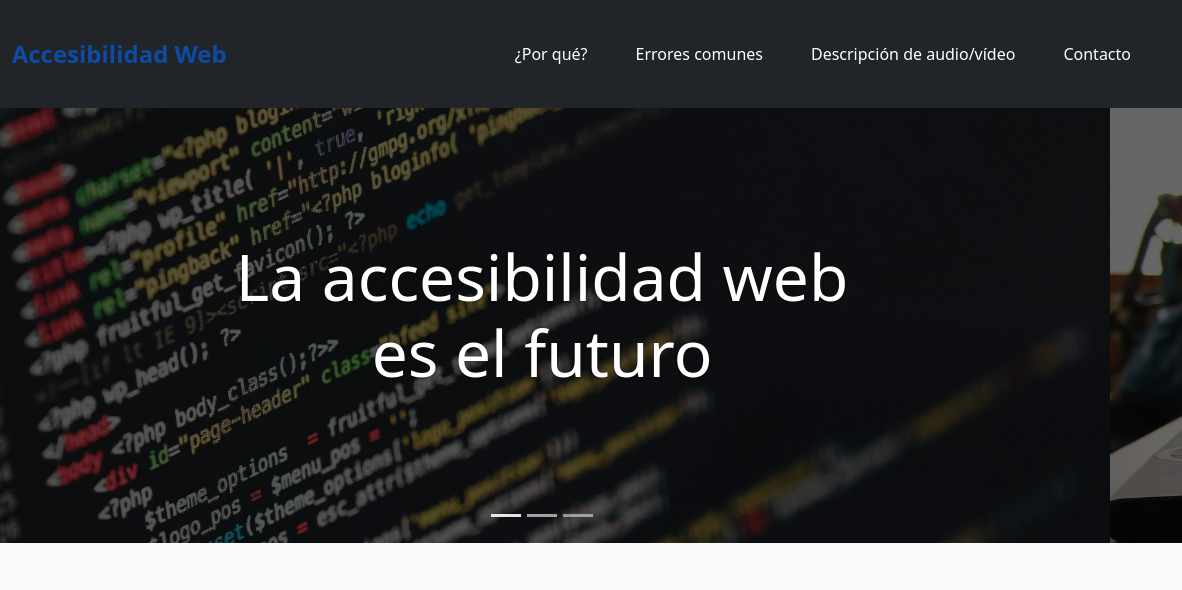
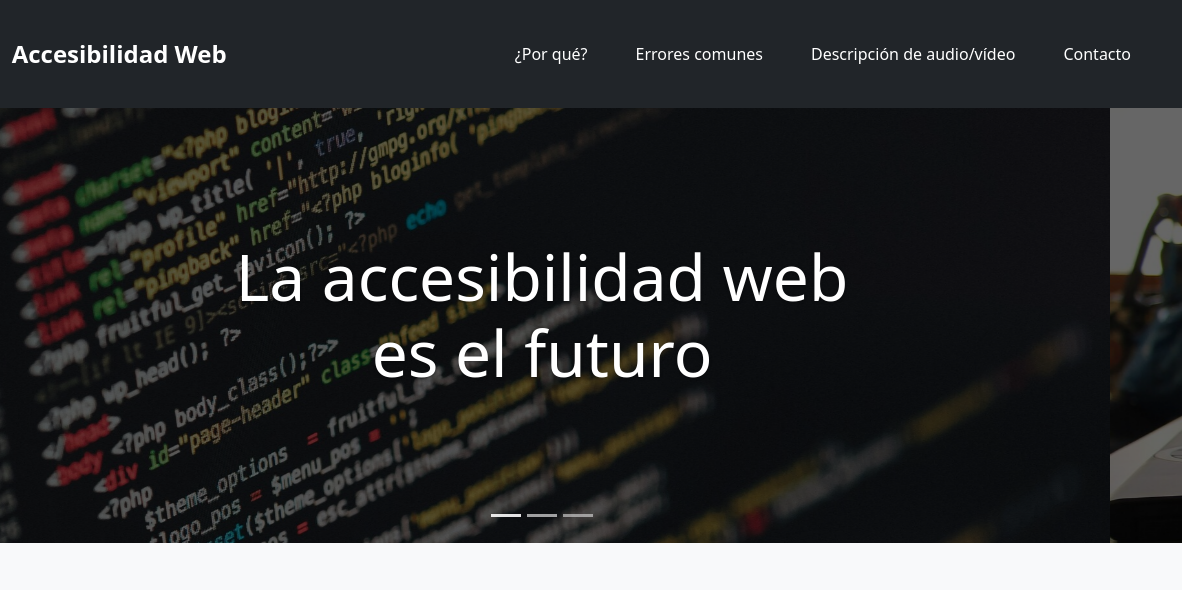
Before and after one commit to GCabreraNttData/accesibility-ok, a website: page index.html in a window 1280 px wide. Shown: the top 590 px of the page, 98-1280 px from the left. Drawn offline with nearby package versions, Linux system fonts and the light colour scheme.

Commit message:
Mejoras de accesibilidad

```diff
--- a/styles.css
+++ b/styles.css
@@ -37,6 +37,7 @@ header img {
 .site-name {
     font-size: 24px;
     font-weight: bold;
+    color: #fff !important;
 }
 .navbar {
     width: 100%;
```
